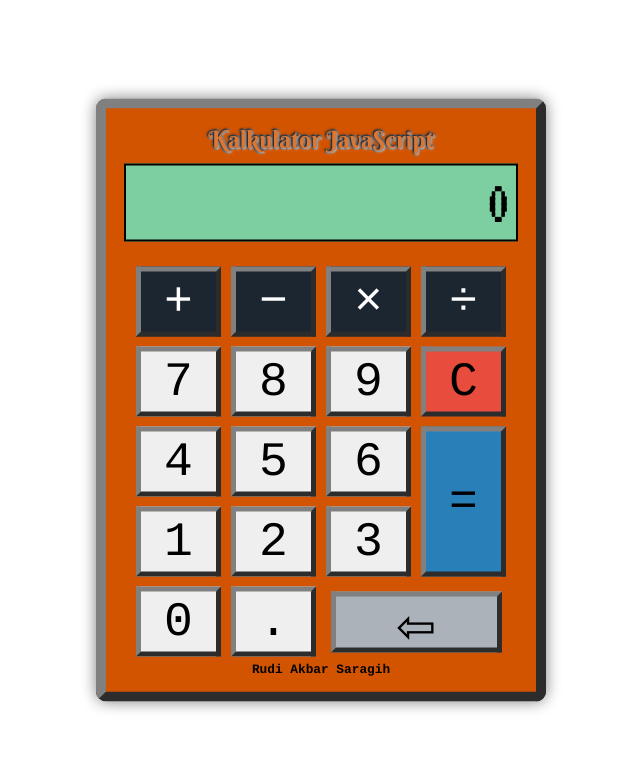
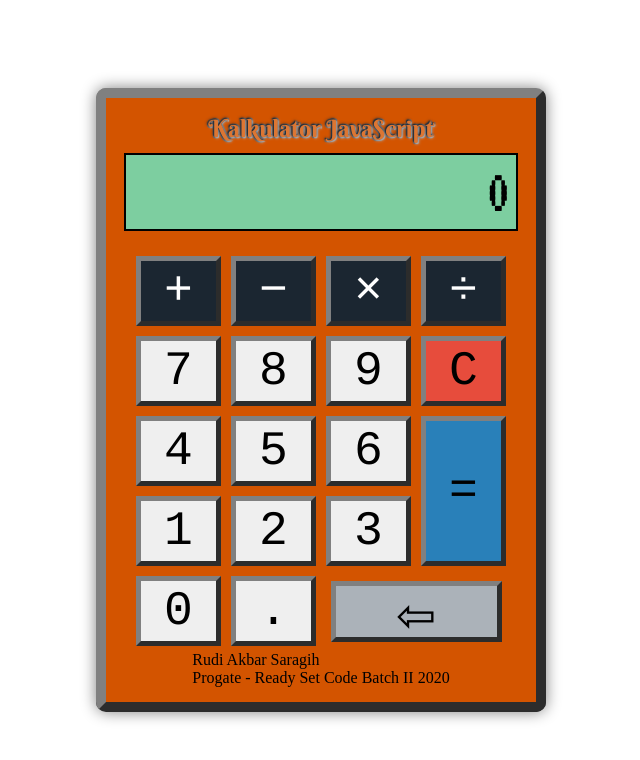
Before and after one commit to agihcabe/webcalc2, a plain HTML site: page index.html in a window 1280 px wide. Shown: the whole page, without its empty margins (319-959 px from the left). Drawn offline with Linux system fonts and the light colour scheme.

Commit message:
Update index.html

```diff
--- a/index.html
+++ b/index.html
@@ -29,7 +29,7 @@
      <button id = "decimal" class="toDisplay" name=".">.</button>
      <button id="backspace" name="Backspace">&#8678;</button>
     </div>
-    <div class="penulis">Rudi Akbar Saragih</div>
+    <div class="kaki">Rudi Akbar Saragih<br>Progate - Ready Set Code Batch II 2020</div>
    </div>
   <script src="webcalc.js"></script>
 </body>
```
